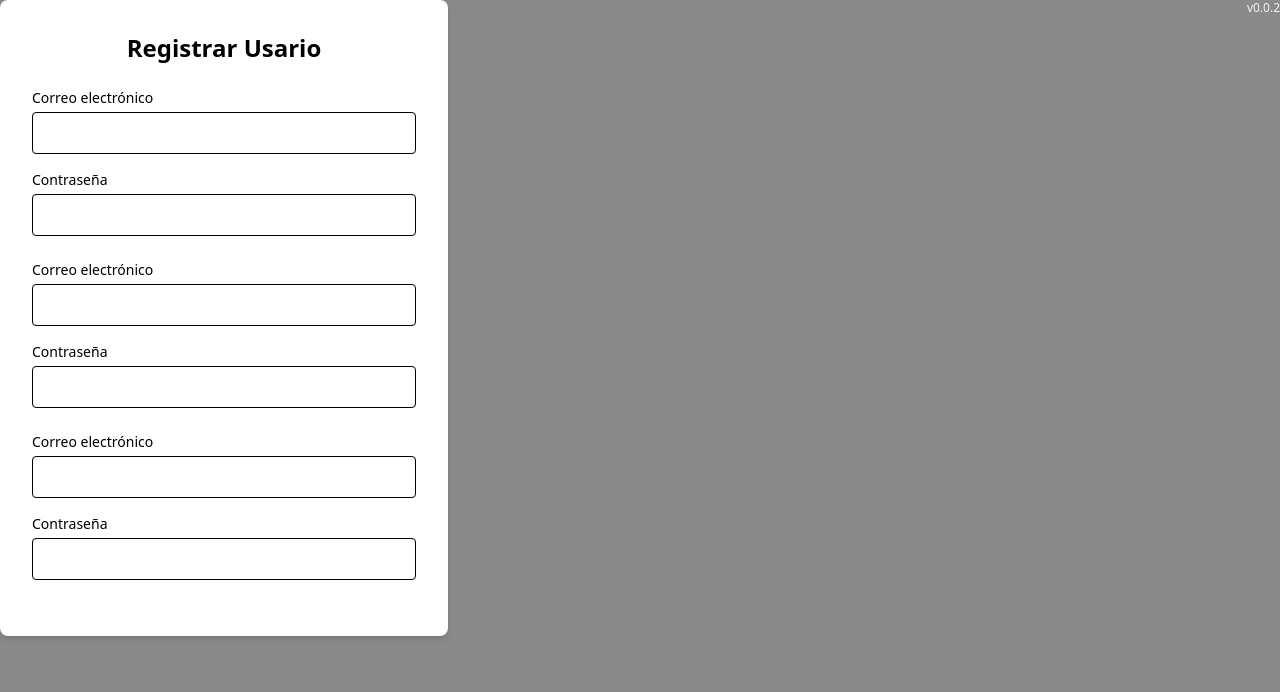
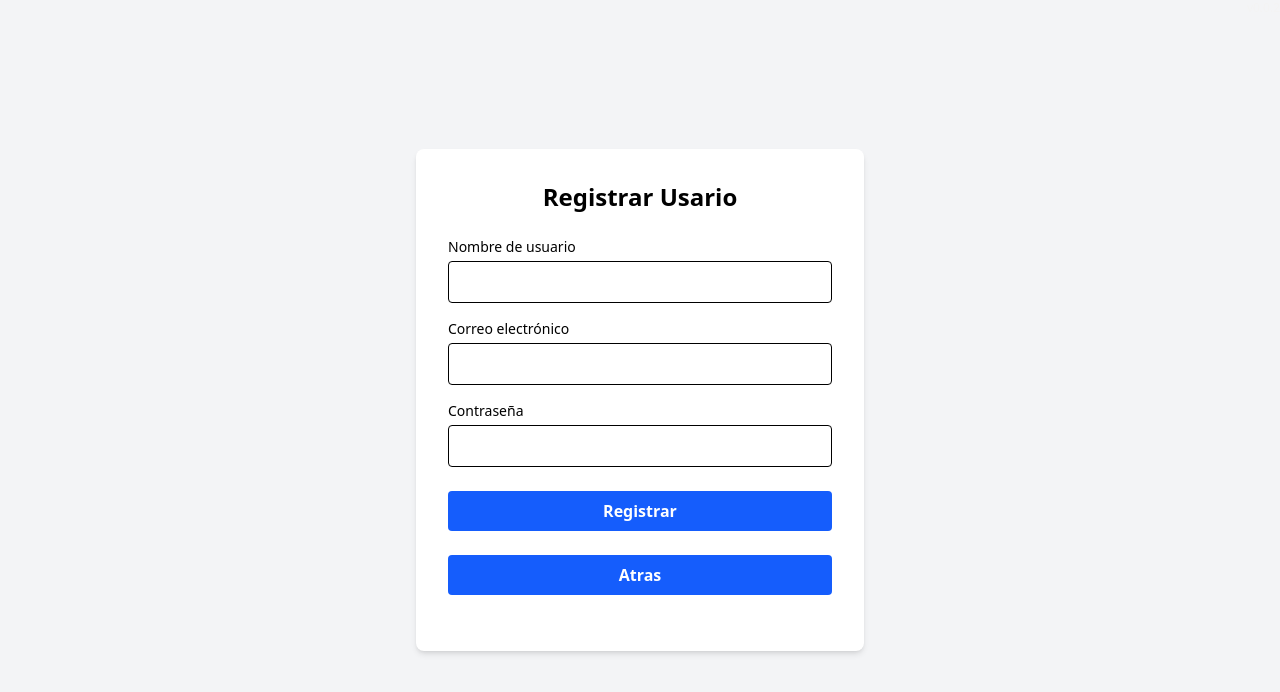
Before and after one commit to DailyCodingSoft/CodingHabit, a Next.js app in the folder coding-habit/: page /register in a window 1280 px wide. Shown: the top 692 px of the page. Built offline with nearby package versions, Linux system fonts and the light colour scheme.

Commit message:
Configuracion de login y regiister

```diff
--- a/coding-habit/app/(public)/register/page.tsx
+++ b/coding-habit/app/(public)/register/page.tsx
@@ -6,12 +6,18 @@ import { useRouter } from 'next/navigation';
 export default function Register(){
     const [email, setEmail] = useState('');
     const [password, setPassword] = useState('');
-    const [username,etUsername]= useState('');
-    const [github, setGithub] = useState('');
-    const [biography, setBiography] = useState('')
+    const [username,setUsername]= useState('');
     const [error, setError] = useState('');
     const [loading, setLoading] = useState(false);
+    const router = useRouter();
+
+    const register = async(e: React.FormEvent<HTMLFormElement>) => {
+      e.preventDefault();
+      const emailSend = email.toLowerCase();
+
+    };
     return(
+      <div className="flex min-h-screen items-center justify-center bg-gray-100">
         <form
         className="w-full max-w-md rounded-lg bg-white p-8 shadow-md"
       >
@@ -27,26 +33,13 @@ export default function Register(){
 
         <div className="mb-4">
           <label className="mb-1 block text-sm font-medium">
-            Correo electrónico
+            Nombre de usuario
           </label>
           <input
-            type="email"
+            type="username"
             required
             value={email}
-            onChange={(e) => setEmail(e.target.value)}
-            className="w-full rounded border px-3 py-2 focus:outline-none focus:ring focus:ring-blue-300"
-          />
-        </div>
-
-        <div className="mb-6">
-          <label className="mb-1 block text-sm font-medium">
-            Contraseña
-          </label>
-          <input
-            type="password"
-            required
-            value={password}
-            onChange={(e) => setPassword(e.target.value)}
+            onChange={(e) => setUsername(e.target.value)}
             className="w-full rounded border px-3 py-2 focus:outline-none focus:ring focus:ring-blue-300"
           />
         </div>
@@ -77,31 +70,24 @@ export default function Register(){
           />
         </div>
 
-        <div className="mb-4">
-          <label className="mb-1 block text-sm font-medium">
-            Correo electrónico
-          </label>
-          <input
-            type="email"
-            required
-            value={email}
-            onChange={(e) => setEmail(e.target.value)}
-            className="w-full rounded border px-3 py-2 focus:outline-none focus:ring focus:ring-blue-300"
-          />
+        <div className="mb-6">
+          <button
+          type="submit"
+          disabled={loading}
+          className="w-full rounded bg-blue-600 py-2 font-semibold text-white hover:bg-blue-700 disabled:opacity-50"
+        >
+          {loading ? "Registrando..." : "Registrar"}
+        </button>
         </div>
-
         <div className="mb-6">
-          <label className="mb-1 block text-sm font-medium">
-            Contraseña
-          </label>
-          <input
-            type="password"
-            required
-            value={password}
-            onChange={(e) => setPassword(e.target.value)}
-            className="w-full rounded border px-3 py-2 focus:outline-none focus:ring focus:ring-blue-300"
-          />
+          <button
+          className="w-full rounded bg-blue-600 py-2 font-semibold text-white hover:bg-blue-700 disabled:opacity-50"
+          onClick={()=>router.push('/signin')}
+        >
+          Atras
+        </button>
         </div>
       </form>
+    </div>
     );
 }
--- a/coding-habit/app/(public)/signin/page.tsx
+++ b/coding-habit/app/(public)/signin/page.tsx
@@ -7,9 +7,6 @@ import { useRouter } from 'next/navigation';
 export default function LoginPage() {
   const [email, setEmail] = useState('');
   const [password, setPassword] = useState('');
-  const [username,etUsername]= useState('');
-  const [github, setGithub] = useState('');
-  const [biography, setBiography] = useState('')
   const [error, setError] = useState('');
   const [loading, setLoading] = useState(false);
 
@@ -75,6 +72,7 @@ export default function LoginPage() {
           />
         </div>
 
+        <div className="mb-5">
           <button
             type="submit"
             disabled={loading}
@@ -82,12 +80,16 @@ export default function LoginPage() {
           >
             {loading ? "Ingresando..." : "Entrar"}
           </button>
+        </div>
+
+        <div className="mb-5">
           <button
             className="w-full rounded bg-blue-600 py-2 font-semibold text-white hover:bg-blue-700 disabled:opacity-50"
             onClick={() => router.push('/register') }
           >
             Registrar
           </button>
+        </div>
       </form>
     </div>
   );
```
Lines whose indentation alone changed are shown as unchanged.
